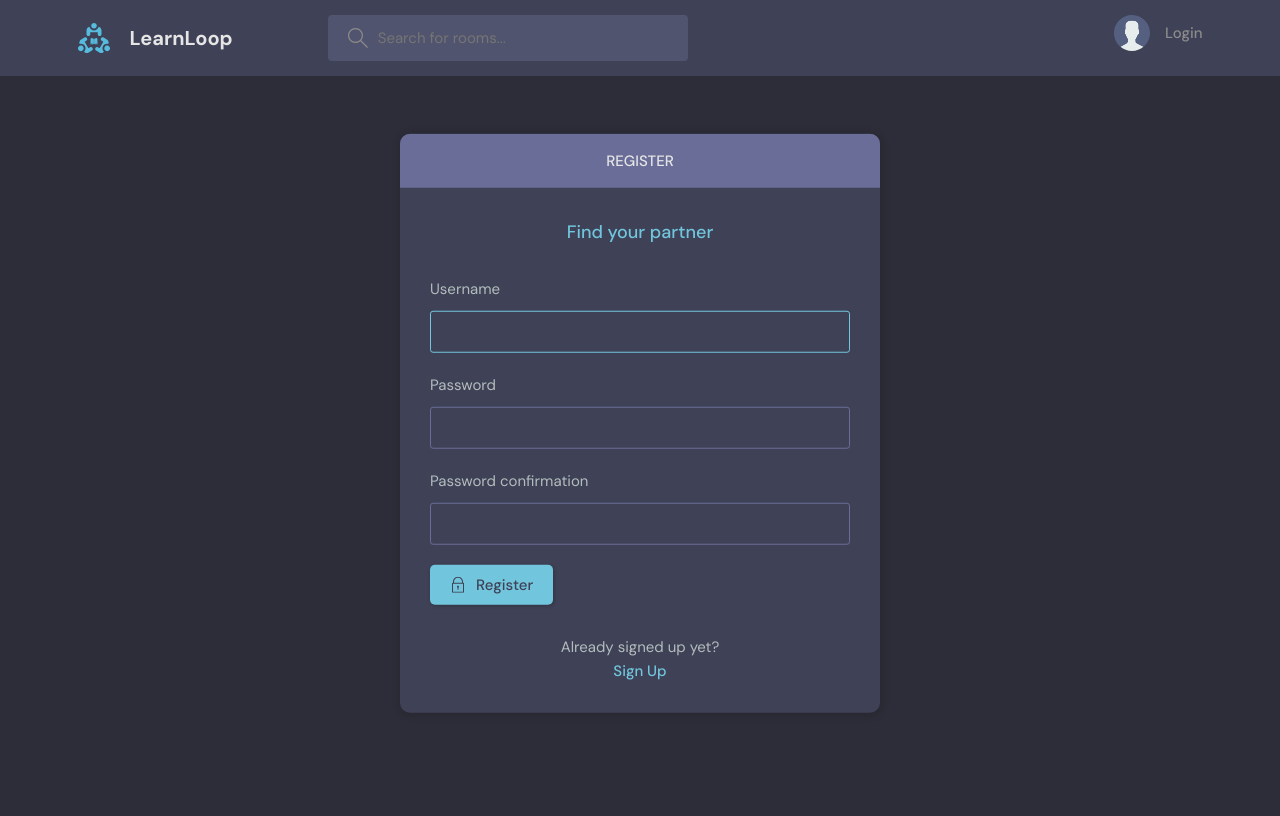
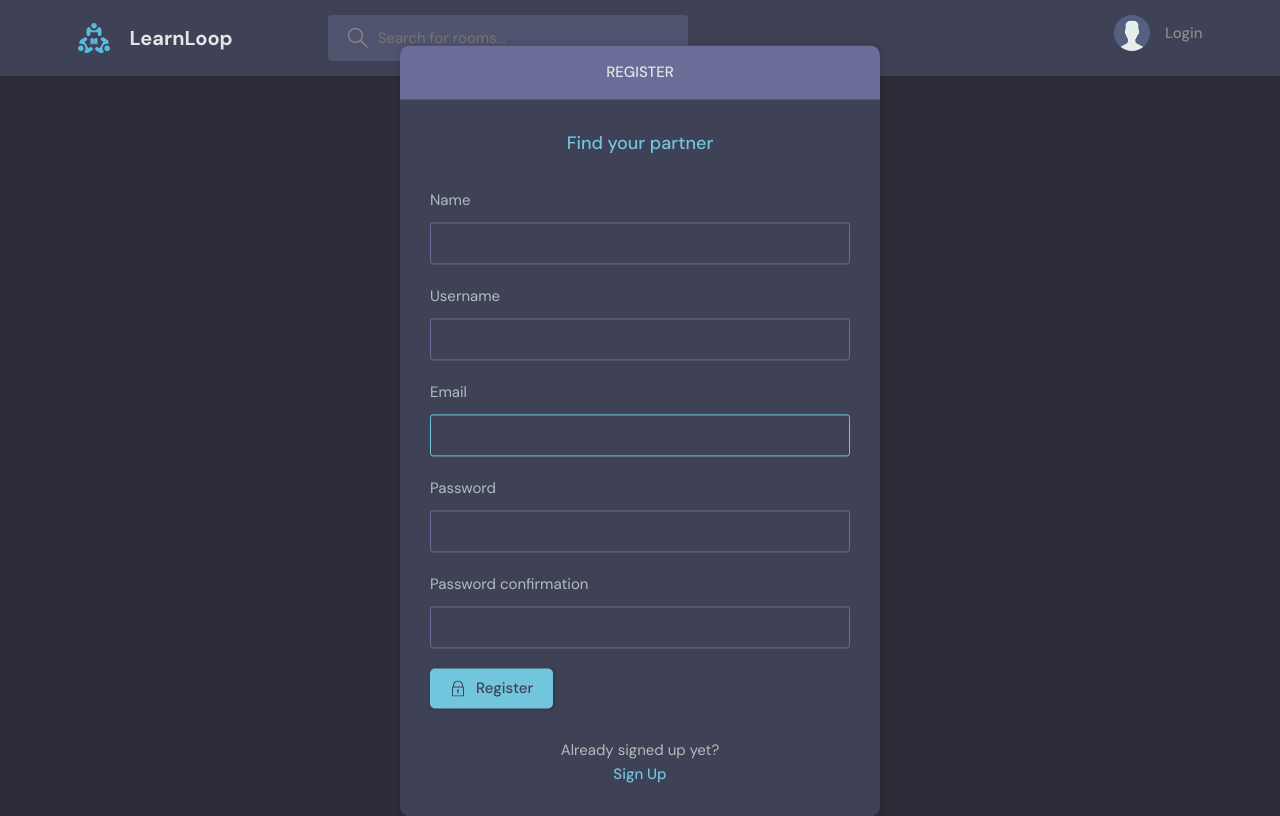
Before and after one commit to Ameen-K-Nejeeb/LearnLoop, a Django app: page /register/ in a window 1280 px wide. Before the commit the page ends 713 px from the top, so only its background shows below. Run offline with Django 5.2, Linux system fonts and the light colour scheme.

Commit message:
added: username changed to Email.,avathar bio, name were added,,profile pic added vid completed

```diff
--- a/app/forms.py
+++ b/app/forms.py
@@ -1,7 +1,12 @@
 from django.forms import ModelForm
+from django.contrib.auth.forms import UserCreationForm
 from .models import Room,User
 
 
+class MyUserCreationForm(UserCreationForm):
+    class Meta:
+        model = User
+        fields = ['name','username','email','password1','password2']
 
 class RoomForm(ModelForm):
     class Meta:
@@ -13,4 +18,4 @@ class RoomForm(ModelForm):
 class UserForm(ModelForm):
     class Meta:
         model = User
-        fields = ['username', 'email']
+        fields = ['avatar','name','username', 'email','bio']
--- a/app/templates/base/login_register.html
+++ b/app/templates/base/login_register.html
@@ -14,10 +14,10 @@
         <form class="form" method="post" action="">
           {% csrf_token %}
           <div class="form__group form__group">
-            <label for="room_name">Username</label>
+            <label for="room_name">Email</label>
             <input
-              id="username"
-              name="username"
+              id="email"
+              name="email"
               type="text"
               placeholder="{{user}}"
             />
--- a/app/views.py
+++ b/app/views.py
@@ -1,11 +1,10 @@
 from django.contrib import messages
 from django.contrib.auth import authenticate, login, logout
 from django.contrib.auth.decorators import login_required
-from django.contrib.auth.forms import UserCreationForm
 from django.db.models import Q
 from django.http import HttpResponse
 from django.shortcuts import redirect, render
-from .forms import RoomForm,UserForm
+from .forms import RoomForm,UserForm,MyUserCreationForm
 from .models import Message, Room, Topic,User
 
 # Create your views here.
@@ -25,15 +24,15 @@ def loginpage(request):
         return redirect("home")
 
     if request.method == "POST":
-        username = request.POST.get("username").lower()
+        email = request.POST.get("email")
         password = request.POST.get("password")
 
         try:
-            user = user.objects.get(username=username)
+            user = user.objects.get(email=email)
         except:
             messages.error(request, "user does not exits")
 
-        user = authenticate(request, username=username, password=password)
+        user = authenticate(request, email=email, password=password)
 
         if user is not None:
             login(request, user)
@@ -51,10 +50,10 @@ def logoutUser(request):
 
 
 def registerpage(request):
-    form = UserCreationForm()
+    form = MyUserCreationForm()
 
     if request.method == "POST":
-        form = UserCreationForm(request.POST)
+        form = MyUserCreationForm(request.POST)
         if form.is_valid():
             user = form.save(commit=False)
             user.username = user.username.lower()
@@ -200,7 +199,7 @@ def updateUser(request):
     form = UserForm(instance=user)
 
     if request.method == 'POST':
-        form = UserForm(request.POST, instance=user)
+        form = UserForm(request.POST,request.FILES, instance=user)
         if form.is_valid():
             form.save()
             return redirect('user-profile',pk=user.id)
```
Also changed, not shown: app/templates/base/update-user.html (+5 -5 lines), static/images/IMG-20231222-WA0003_kbwbX2f.jpg (added), static/images/IMG_20230529_221211_6k7danQ.jpg (added).
